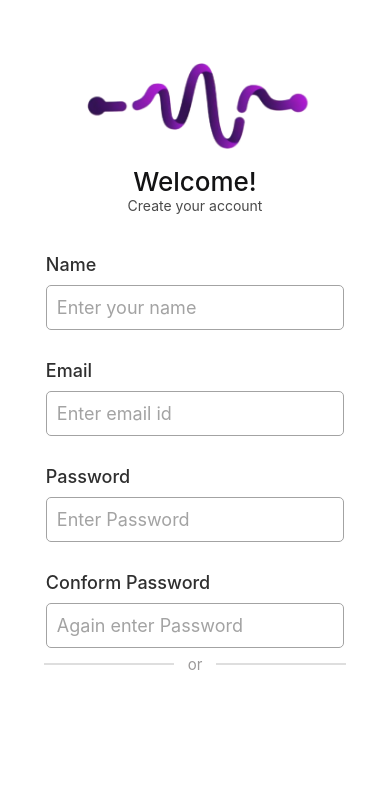
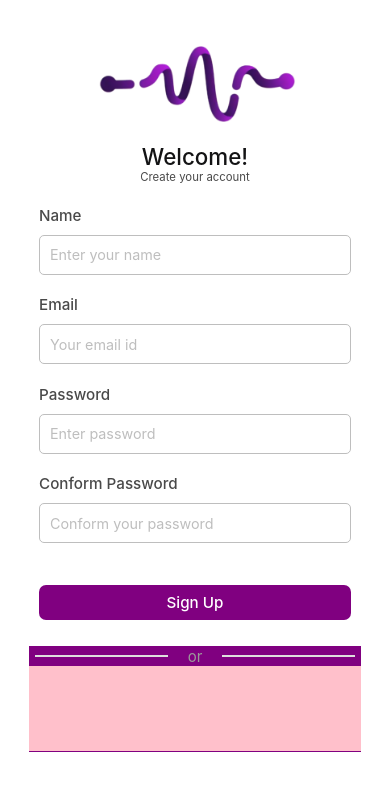
Before and after one commit to vishalkumar1007/PulsePlay, a React Native app: screen / in a window 390 px wide. Shown: the top 790 px of the page. Built offline with nearby package versions, Linux system fonts and the light colour scheme.

Commit message:
50% work done in signup

```diff
--- a/package.json
+++ b/package.json
@@ -11,7 +11,8 @@
   },
   "dependencies": {
     "react": "18.2.0",
-    "react-native": "0.74.3"
+    "react-native": "0.74.3",
+    "react-native-svg": "^15.4.0"
   },
   "devDependencies": {
     "@babel/core": "^7.20.0",
--- /dev/null
+++ b/src/constants/SvgIcon.js
@@ -0,0 +1,18 @@
+// import Svg, { Path, Line, Circle, PolyLine } from 'react-native-svg';
+
+// export const PasswordLookSvg = () => {
+//     <Svg
+//     xmlns="http://www.w3.org/2000/svg"
+//     width="20"
+//     height="20"
+//     viewBox="0 0 24 24"
+//     fill="none"
+//     stroke="red"
+//     strokeWidth="1.5"
+//     strokeLinecap="round"
+//     strokeLinejoin="round"
+//     >
+//         <Path d="M2.062 12.348a1 1 0 0 1 0-.696 10.75 10.75 0 0 1 19.876 0 1 1 0 0 1 0 .696 10.75 10.75 0 0 1-19.876 0" />
+//         <Circle cx="12" cy="12" r="3" />
+//     </Svg>
+// }
--- a/src/page/SignUp/SignUp.jsx
+++ b/src/page/SignUp/SignUp.jsx
@@ -1,4 +1,7 @@
 import react from 'react';
+import { useState, useEffect } from 'react';
+// import Svg, { Path, Line, Circle, PolyLine } from 'react-native-svg';
+import Svg, { Path, Circle } from 'react-native-svg';
 import {
   Dimensions,
   SafeAreaView,
@@ -10,80 +13,320 @@ import {
   ScrollView,
   KeyboardAvoidingView,
   Platform,
+  StyleSheet,
+  Button,
+  TouchableOpacity,
 } from 'react-native';
-import {signUpStyles} from './SignUp_Style';
+import React from 'react';
 import LOGO from '../../assets/PulsePlayLogo.png';
-const {width: WIDTH, height: HEIGHT} = Dimensions.get('window');
+// import {PasswordLookSvg} from '../../constants/SvgIcon';
+// import { signUpStyles } from './SignUp_Style';
 
 const SignUp = () => {
-  console.log(`height : ${HEIGHT} and Width : ${WIDTH}`);
+  const [WIDTH, setWidth] = useState(Dimensions.get('window').width);
+  const [HEIGHT, setHeight] = useState(Dimensions.get('window').height);
+
+  useEffect(() => {
+    const handleResize = () => {
+      setWidth(Dimensions.get('window').width);
+      setHeight(Dimensions.get('window').height);
+    };
+
+    const subscription = Dimensions.addEventListener('change', handleResize);
+
+    return () => {
+      subscription?.remove();
+    };
+  }, []);
 
   return (
-    <SafeAreaView style={signUpStyles.main}>
-      {/* <KeyboardAvoidingView
-                behavior={Platform.OS === 'ios' ? 'padding' : 'height'}
-                style={{flex: 1}}
-            > */}
+    <SafeAreaView style={[signUpStyles.main, { width: WIDTH, height: HEIGHT }]}>
       <StatusBar animated={false} backgroundColor={'white'} />
-      {/* <ScrollView style={signUpStyles.scrollSignUpMain}> */}
-      <View style={signUpStyles.signUpMain}>
-        <View style={signUpStyles.logoMainDiv}>
-          <View style={signUpStyles.logoDiv}>
-            <Image style={signUpStyles.logo} source={LOGO} />
+
+      <View
+        style={[
+          signUpStyles.signUpMain,
+          { width: WIDTH * 0.85, height: HEIGHT * 0.9 },
+        ]}>
+        <View
+          style={[
+            signUpStyles.logoMainDiv,
+            { width: WIDTH * 0.85, height: HEIGHT * 0.1 },
+          ]}>
+          <View
+            style={[
+              signUpStyles.logoDiv,
+              { width: WIDTH * 0.85, height: HEIGHT * 0.1 },
+            ]}>
+            <Image
+              style={[
+                signUpStyles.logo,
+                { width: WIDTH * 0.85, height: HEIGHT * 0.09 },
+              ]}
+              source={LOGO}
+            />
           </View>
         </View>
-        <View style={signUpStyles.welcome}>
-          <Text style={signUpStyles.welcomeText}>Welcome!</Text>
-          <Text style={signUpStyles.signUpText}>Create your account</Text>
+        <View
+          style={[
+            signUpStyles.welcome,
+            { width: WIDTH * 0.85, paddingTop: HEIGHT * 0.02 },
+          ]}>
+          <Text style={[signUpStyles.welcomeText, { fontSize: HEIGHT * 0.0265 }]}>
+            Welcome!
+          </Text>
+          <Text style={[signUpStyles.signUpText, { fontSize: HEIGHT * 0.0135 }]}>
+            Create your account
+          </Text>
         </View>
-        <View style={signUpStyles.inputForm}>
-          <View style={signUpStyles.inputFormGap}>
-            <Text style={signUpStyles.inputLabel}>Name</Text>
+        <View
+          style={[
+            signUpStyles.inputForm,
+            { width: WIDTH * 0.85, paddingTop: HEIGHT * 0.025 },
+          ]}>
+          <View
+            style={[
+              signUpStyles.inputFormGap,
+              { width: WIDTH * 0.8, height: HEIGHT * 0.08, gap: HEIGHT * 0.012 },
+            ]}>
+            <Text style={[signUpStyles.inputLabel, { fontSize: HEIGHT * 0.018 }]}>
+              Name
+            </Text>
             <TextInput
-              style={signUpStyles.inputs}
-              placeholderTextColor="#a3a3a3"
+              style={[signUpStyles.inputs, { fontSize: HEIGHT * 0.017 }]}
+              placeholderTextColor="#bebebe"
               placeholder="Enter your name"
-              Type='text'
             />
           </View>
-          <View style={signUpStyles.inputFormGap}>
-            <Text style={signUpStyles.inputLabel}>Email</Text>
+          <View
+            style={[
+              signUpStyles.inputFormGap,
+              { width: WIDTH * 0.8, height: HEIGHT * 0.08, gap: HEIGHT * 0.012 },
+            ]}>
+            <Text style={[signUpStyles.inputLabel, { fontSize: HEIGHT * 0.018 }]}>
+              Email
+            </Text>
             <TextInput
-              style={signUpStyles.inputs}
-              placeholderTextColor="#a3a3a3"
-              placeholder="Enter email id"
+              style={[signUpStyles.inputs, { fontSize: HEIGHT * 0.017 }]}
+              placeholderTextColor="#bebebe"
+              placeholder="Your email id"
             />
           </View>
-          <View style={signUpStyles.inputFormGap}>
-            <Text style={signUpStyles.inputLabel}>Password</Text>
+          <View
+            style={[
+              signUpStyles.inputFormGap,
+              { width: WIDTH * 0.8, height: HEIGHT * 0.08, gap: HEIGHT * 0.012 },
+            ]}>
+            <Text style={[signUpStyles.inputLabel, { fontSize: HEIGHT * 0.018 }]}>
+              Password
+            </Text>
             <TextInput
-              style={signUpStyles.inputs}
-              placeholderTextColor="#a3a3a3"
-              placeholder="Enter Password"
+              style={[signUpStyles.inputs, { fontSize: HEIGHT * 0.017 }]}
+              placeholderTextColor="#bebebe"
+              placeholder="Enter password"
               secureTextEntry={true}
-              />
+            />
+            {/* <View style={signUpStyles.viewSvgIconDiv}> */}
+
+            {/* </View> */}
           </View>
-          <View style={signUpStyles.inputFormGap}>
-            <Text style={signUpStyles.inputLabel}>Conform Password</Text>
+          <View
+            style={[
+              signUpStyles.inputFormGap,
+              { width: WIDTH * 0.8, height: HEIGHT * 0.08, gap: HEIGHT * 0.012 },
+            ]}>
+            <Text style={[signUpStyles.inputLabel, { fontSize: HEIGHT * 0.018 }]}>
+              Conform Password
+            </Text>
             <TextInput
-              style={signUpStyles.inputs}
-              placeholderTextColor="#a3a3a3"
-              placeholder="Again enter Password"
+              style={[signUpStyles.inputs, { fontSize: HEIGHT * 0.017 }]}
+              placeholderTextColor="#bebebe"
+              placeholder="Conform your password"
               secureTextEntry={true}
             />
           </View>
+          <View
+            style={[
+              signUpStyles.btnDiv,
+              { width: WIDTH * 0.8, height: HEIGHT * 0.08 },
+            ]}>
+            <TouchableOpacity style={[signUpStyles.touchBtn, {}]}>
+              <View style={[signUpStyles.btn]}>
+                <Text
+                  style={[signUpStyles.btnText, { fontSize: HEIGHT * 0.018 }]}>
+                  Sign Up
+                </Text>
+              </View>
+            </TouchableOpacity>
+          </View>
         </View>
-        <View style={signUpStyles.OrWith}>
-          <View style={signUpStyles.orLine}>
-            <View style={signUpStyles.orLineLeft}></View>
-            <Text style={signUpStyles.orLineText}>or</Text>
-            <View style={signUpStyles.orLineRight}></View>
+        <View style={[signUpStyles.OrWith, { height: HEIGHT * 0.125 }]}>
+          <View style={[signUpStyles.orLine]}>
+            <View style={[signUpStyles.orLineLeft]}></View>
+            <Text style={[signUpStyles.orLineText]}>or</Text>
+            <View style={[signUpStyles.orLineRight]}></View>
+          </View>
+          <View style={[signUpStyles.otherOptionLogin ]}>
+
           </View>
         </View>
       </View>
       {/* </ScrollView> */}
       {/* </KeyboardAvoidingView> */}
     </SafeAreaView>
+
+    // <SafeAreaView style={{backgroundColor:'red',width:WIDTH,height:HEIGHT , display:'flex',justifyContent:'center',alignItems:'center'}}>
+    //   <View style={{backgroundColor:'green',width:WIDTH*0.7,height:HEIGHT*0.8}}>
+
+    //   </View>
+    // </SafeAreaView>
   );
 };
+
+export const signUpStyles = StyleSheet.create({
+  main: {
+    backgroundColor: 'white',
+    // width:WIDTH,
+    // height:HEIGHT,
+    display: 'flex',
+    justifyContent: 'center',
+    alignItems: 'center',
+  },
+  signUpMain: {
+    // backgroundColor:'green',
+    // width:'85%',
+    // height:'85%',
+  },
+  scrollSignUpMain: {
+    // height:HEIGHT,
+    // width:'100%',
+  },
+  logoMainDiv: {
+    // backgroundColor: 'orange',
+    width: '100%',
+    height: '12%',
+    display: 'flex',
+    justifyContent: 'center',
+    alignItems: 'center',
+  },
+  logoDiv: {
+    // backgroundColor: 'green',
+    height: '100%',
+    justifyContent: 'center',
+    alignItems: 'center',
+  },
+  logo: {
+    // backgroundColor: 'pink',
+    resizeMode: 'contain', // Ensures the image scales correctly
+  },
+  welcome: {
+    // backgroundColor: 'brown',
+    display: 'flex',
+    justifyContent: 'flex-end',
+    alignItems: 'center',
+    // paddingTop: 5
+  },
+  welcomeText: {
+    color: '#131314', //black
+    fontWeight: '500',
+  },
+  signUpText: {
+    color: '#4a4a4a', //black gray
+  },
+  inputForm: {
+    // backgroundColor: 'pink',
+    // width: {},
+    // height: '61%',
+    paddingVertical: 15,
+    display: 'flex',
+    // justifyContent:'center',
+    alignItems: 'center',
+    gap: 22,
+  },
+  inputFormGap: {
+    // backgroundColor:'green',
+    // width: '90%',
+  },
+  inputs: {
+    width: '100%',
+    height: '55%',
+    minHeight: 40,
+    borderWidth: 1,
+    borderColor: '#bebebe',
+    paddingHorizontal: 10,
+    borderRadius: 5,
+    color: '#494949',
+  },
+  inputLabel: {
+    color: '#494949',
+    fontSize: 18,
+    fontWeight: `500`,
+  },
+  btnDiv: {
+    // backgroundColor: 'gray',
+    display: 'flex',
+    justifyContent: 'center',
+    alignItems: 'center',
+  },
+  touchBtn: {
+    marginTop: 10,
+    backgroundColor: 'purple',
+    width: '100%',
+    minHeight: 35,
+    height: '52%',
+    borderRadius: 7,
+  },
+  btn: {
+    width: '100%',
+    height: '100%',
+    display: 'flex',
+    justifyContent: 'center',
+    alignItems: 'center',
+    borderRadius: 7,
+  },
+  btnText: {
+    color: 'white',
+    fontWeight: '500',
+  },
+  OrWith: {
+    backgroundColor: 'purple',
+    width: '100%',
+    // height: '16%'
+  },
+  orLine: {
+    // backgroundColor:'red',
+    width: '100%',
+    height: 20,
+    display: 'flex',
+    flexDirection: 'row',
+    justifyContent: 'center',
+    alignItems: 'center',
+    gap: 20,
+  },
+  orLineLeft: {
+    width: '40%',
+    height: '8%',
+    backgroundColor: '#dedede',
+  },
+  orLineText: {
+    color: '#9b9999',
+    fontSize: 15,
+  },
+  orLineRight: {
+    width: '40%',
+    height: '8%',
+    backgroundColor: '#dedede',
+  },
+  viewSvgIconDiv: {
+    backgroundColor: 'gray',
+    width: 50,
+    height: 50,
+  },
+  otherOptionLogin:{
+    backgroundColor:'pink',
+    width:'100%',
+    height: '80%',
+  }
+});
+
 export default SignUp;
--- a/src/page/SignUp/SignUp_Style.js
+++ b/src/page/SignUp/SignUp_Style.js
@@ -1,121 +1,118 @@
-import { StyleSheet , Dimensions} from "react-native";
-const { width: WIDTH, height: HEIGHT } = Dimensions.get("window");
+// import { StyleSheet, Dimensions } from "react-native";
 
-export const signUpStyles = StyleSheet.create({
-    main:{
-        backgroundColor:'white',
-        width:WIDTH,
-        height:HEIGHT,
-        display:'flex',
-        justifyContent:'center',
-        alignItems:'center'
-    },
-    signUpMain:{
-        // backgroundColor:'green',
-        width:'85%',
-        height:'85%',
+// export const signUpStyles = StyleSheet.create({
+//     main: {
+//         backgroundColor:'white',
+//         // width:WIDTH,
+//         // height:HEIGHT,
+//         display: 'flex',
+//         justifyContent: 'center',
+//         alignItems: 'center'
+//     },
+//     signUpMain: {
+//         // backgroundColor:'green',
+//         // width:'85%',
+//         // height:'85%',
 
-    },
-    scrollSignUpMain:{
-        // height:HEIGHT,
-        width:'100%',
+//     },
+//     scrollSignUpMain: {
+//         // height:HEIGHT,
+//         // width:'100%',
 
-    },
-    logoMainDiv:{
-        backgroundColor:'white',
-        width:'100%',
-        height:'12%',
-        display:'flex',
-        justifyContent:'center',
-        alignItems:'center'
-    },
-    logoDiv:{
-        width:'70%',
-        height:'100%'
-    },
-    logo:{
-        width:'100%',
-        height:'100%'
-    },
-    welcome:{
-        backgroundColor:'white',
-        width:'100%',
-        height:'9%',
-        display:'flex',
-        justifyContent:'flex-end',
-        alignItems:'center'
+//     },
+//     logoMainDiv: {
+//         backgroundColor: 'orange',
+//         width: '100%',
+//         height: '12%',
+//         display: 'flex',
+//         justifyContent: 'center',
+//         alignItems: 'center',
+//     },
+//     logoDiv: {
+//         // backgroundColor: 'green',
+//         height: '100%',
+//         justifyContent: 'center',
+//         alignItems: 'center',
+//     },
+//     logo: {
+//         // backgroundColor: 'pink',
+//         resizeMode: 'contain', // Ensures the image scales correctly
+//     },
+//     welcome: {
+//         backgroundColor:'brown',
+//         display: 'flex',
+//         justifyContent: 'flex-end',
+//         alignItems: 'center',
+//         paddingTop:5
+//     },
+//     welcomeText: {
+//         color: '#131314', //black
+//         fontWeight: '500',
+//     },
+//     signUpText: {
+//         color: '#4a4a4a', //black gray
+//     },
+//     inputForm: {
+//         backgroundColor:'pink',
+//         width: '100%',
+//         height: '61%',
+//         paddingVertical: 15,
+//         display: 'flex',
+//         // justifyContent:'center',
+//         alignItems: 'center',
+//         gap: 30,
+//         paddingTop: 40
+//     },
+//     inputFormGap: {
+//         // backgroundColor:'pink',
+//         width: '90%',
+//         gap: 10,
 
-    },
-    welcomeText:{
-        color:'#131314', //black
-        fontSize:26,
-        fontWeight:`500`
-    },
-    signUpText:{
-        color:'#4a4a4a', //black gray
-        fontSize:14
-    },
-    inputForm:{
-        // backgroundColor:'blue',
-        width:'100%',
-        height:'61%',
-        paddingVertical: 15 ,
-        display:'flex',
-        // justifyContent:'center',
-        alignItems:'center',
-        gap:30,
-        paddingTop:40
-    },
-    inputFormGap:{
-        // backgroundColor:'pink',
-        width:'90%',
-        gap:10,
+//     },
+//     inputs: {
+//         width: '100%',
+//         height: 45,
+//         borderWidth: 1,
+//         borderColor: '#a3a3a3',
+//         fontSize: 18,
+//         paddingHorizontal: 10,
+//         borderRadius: 5,
+//         color: '#333333'
+//     },
+//     inputLabel: {
+//         color: '#2f2f2f',
+//         fontSize: 18,
+//         fontWeight: `500`
+//     },
+//     OrWith: {
+//         backgroundColor:'purple',
+//         width: '100%',
+//         height: '16%'
 
-    },
-    inputs:{
-        width:'100%',
-        height:45,
-        borderWidth:1,
-        borderColor:'#a3a3a3',
-        fontSize:18,
-        paddingHorizontal:10,
-        borderRadius:5,
-        color:'#333333'
-    },
-    inputLabel:{
-        color:'#2f2f2f',
-        fontSize:18,
-        fontWeight:`500`
-    },
-    OrWith:{
-        // backgroundColor:'pink',
-        width:'100%',
-        height:'16%'
+//     },
+//     orLine: {
+//         // backgroundColor:'red',
+//         width: '100%',
+//         height: 25,
+//         display: 'flex',
+//         flexDirection: 'row',
+//         justifyContent: 'center',
+//         alignItems: 'center',
+//         gap: 14
+//     },
+//     orLineLeft: {
+//         width: '39%',
+//         height: '8%',
+//         backgroundColor: '#dedede'
+//     },
+//     orLineText: {
+//         color: '#9b9999',
+//         fontSize: 15
+//     },
+//     orLineRight: {
+//         width: '39%',
+//         height: '8%',
+//         backgroundColor: '#dedede'
 
-    },
-    orLine:{
-        // backgroundColor:'red',
-        width:'100%',
-        height:25,
-        display:'flex',
-        flexDirection:'row',
-        justifyContent:'center',
-        alignItems:'center',
-        gap:14
-    },
-    orLineLeft:{
-        width:'39%',
-        height:'8%',
-        backgroundColor:'#dedede'
-    },
-    orLineText:{
-        color:'#9b9999',
-        fontSize:15
-    },
-    orLineRight:{
-        width:'39%',
-        height:'8%',
-        backgroundColor:'#dedede'
-
-    }
-})
+//     }
+// })
```
Also changed, not shown: src/page/SignUp/test.jsx (added, +71 -0 lines), src/constants/DimensionConfig.js (added), 1 other file (tests, documents, lock files or other folders).
